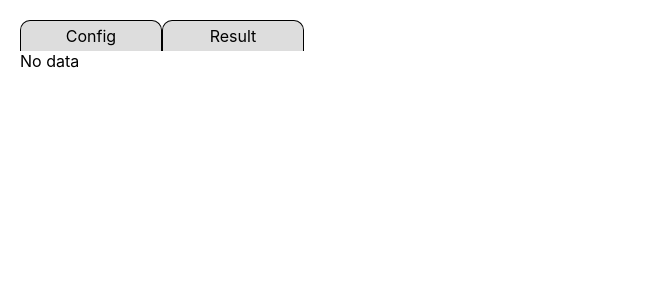
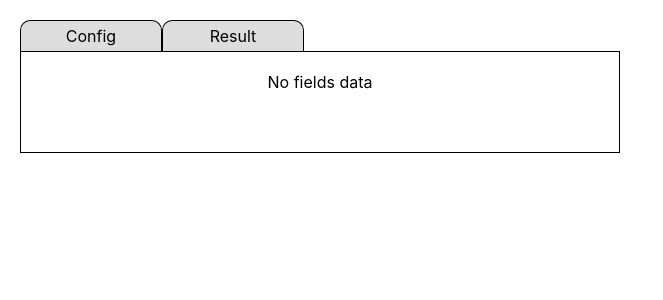
Before and after one commit to chuluunerdene/Dynamic-fields, a React (Create React App) app: page / in a window 1280 px wide. Both pictures are taken after a click on the element "Result". Shown: the top 300 px of the page, without its empty margins (0-663 px from the left). Built offline with nearby package versions, Linux system fonts and the light colour scheme.

Commit message:
Added buttons and ARIA attributes

```diff
--- a/src/App.tsx
+++ b/src/App.tsx
@@ -10,9 +10,9 @@ const Wrapper = styled.div`
   margin: 20px;
   max-width: 600px;
 `;
+
 function App() {
-  const [config, setConfig] = useState<TConfig[]>([]);
-
+  const [config, setConfig] = useState<TConfig>({ buttons: [], fields: [] });
   return (
     <Wrapper>
       <Tabs />
--- a/src/Components/Element.tsx
+++ b/src/Components/Element.tsx
@@ -1,14 +1,16 @@
 import { Input } from "./Elements/Input";
 import { Textarea } from "./Elements/Textarea";
+import { Button } from "./Elements/Button";
+
 import React from "react";
 import { TElements } from "./Types/Types";
 
-interface Fields {
-  data: TElements;
+interface IFields {
+  fields: TElements;
 }
 
-export const Element = ({ data }: Fields) => {
-  const { type, label } = data;
+export const Element = ({ fields }: IFields): JSX.Element | null => {
+  const { type, label } = fields;
 
   switch (type) {
     case "checkbox":
@@ -19,6 +21,8 @@ export const Element = ({ data }: Fields) => {
       return <Input type={type} label={label} />;
     case "textarea":
       return <Textarea label={label} />;
+    case "button":
+      return <Button label={label!} />;
     default:
       return null;
   }
--- /dev/null
+++ b/src/Components/Elements/Button.tsx
@@ -0,0 +1,21 @@
+import React from "react";
+import styled from "styled-components";
+
+const Wrapper = styled.div`
+  margin: 5px;
+  button {
+    font-size: 1.3em;
+  }
+`;
+
+
+// @ts-ignore
+export const Button = ({ label }:{label:string}): JSX.Element => {
+  return (
+    <Wrapper>
+      <div>
+          <button role="button" >{label}</button>
+      </div>
+    </Wrapper>
+  );
+};
--- a/src/Components/Elements/Input.tsx
+++ b/src/Components/Elements/Input.tsx
@@ -5,28 +5,28 @@ const Wrapper = styled.div`
   display: flex;
   justify-content: flex-start;
   gap: 20px;
-  margin-top: 10px;
+  margin: 10px;
+  width: 330px;
 `;
 const LabelWrapper = styled.div`
   min-width: 130px;
 `;
-const ElementWrapper = styled.div``;
 
-interface InputProps {
+interface IInputProps {
   label: string;
   type: string;
 }
 
 // @ts-ignore
-export const Input = ({ type, label }: InputProps) => {
+export const Input = ({ type, label }: IInputProps): JSX.Element => {
   return (
     <Wrapper>
       <LabelWrapper>
         <label>{label}</label>
       </LabelWrapper>
-      <ElementWrapper>
-        <input type={type} />
-      </ElementWrapper>
+      <div>
+        <input aria-label={label} type={type} />
+      </div>
     </Wrapper>
   );
 };
--- a/src/Components/Elements/Textarea.tsx
+++ b/src/Components/Elements/Textarea.tsx
@@ -5,18 +5,19 @@ const Wrapper = styled.div`
   justify-content: flex-start;
   gap: 20px;
   margin-top: 10px;
+  width: 330px;
 `;
 const LabelWrapper = styled.div`
   min-width: 130px;
 `;
-export const Textarea = ({ label }: any) => {
+export const Textarea = ({ label }:{label:string}) => {
   return (
     <Wrapper>
       <LabelWrapper>
         <label>{label}</label>
       </LabelWrapper>
       <div>
-        <textarea/>
+        <input aria-label={label} />
       </div>
     </Wrapper>
   );
--- a/src/Components/View/Config.tsx
+++ b/src/Components/View/Config.tsx
@@ -1,6 +1,6 @@
 import React, { Dispatch, SetStateAction, useContext, useState } from "react";
 import styled from "styled-components";
-import { Context, TConfig } from "../Types/Types";
+import { TContext, TConfig } from "../Types/Types";
 import { TabContext } from "../../context/ContextProvider";
 
 const Wrapper = styled.div<{ active: string }>`
@@ -19,23 +19,26 @@ const Wrapper = styled.div<{ active: string }>`
 const ButtonWrapper = styled.div`
   display: inherit;
   justify-content: flex-end;
+  button{
+    font-size: 1.3em;
+  }
 `;
 
 interface IConfig {
-  setConfig: Dispatch<SetStateAction<TConfig[]>>;
+  setConfig: Dispatch<SetStateAction<TConfig>>;
 }
 
 export const Config = ({ setConfig }: IConfig): JSX.Element => {
   const [input, setInput] = useState<string>("");
-  const { activeTab, setActiveTab }: Context = useContext(TabContext);
+  const { activeTab, setActiveTab }: TContext = useContext(TabContext);
 
-  const updateProgress = () => setActiveTab("1");
+  const updateProgress = (): void => setActiveTab("1");
 
-  const handleConfig = () => {
+  const handleConfig = (): void => {
     try {
-      const data: TConfig[] = JSON.parse(input);
+      const data: TConfig = JSON.parse(input);
       setConfig(data);
-    } catch (err) {
+    } catch (error) {
       throw new Error("Invalid JSON");
     }
     updateProgress();
--- a/src/Components/View/Result.tsx
+++ b/src/Components/View/Result.tsx
@@ -1,30 +1,61 @@
 import { Element } from "../Element";
 import React, { useContext } from "react";
 import styled from "styled-components";
-import { Context, TConfig, TElements } from "../Types/Types";
+import { TContext, TConfig, TElements } from "../Types/Types";
 import { TabContext } from "../../context/ContextProvider";
 
 const Wrapper = styled.div<{ active: string }>`
-  display: ${(props) => (props.active === "1" ? "block" : "none")};
+  display: ${(props) => (props.active === "1" ? "flex" : "none")};
+  flex-direction: column;
 `;
 
-interface ResultProps {
-  config: TConfig[];
+const FieldWrapper = styled.div`
+  display: inherit;
+  flex-direction: column;
+  align-items: center;
+  border: 1px solid black;
+  border-bottom: none;
+  padding: 20px;
+`;
+
+const ButtonWrapper = styled.div`
+  display: inherit;
+  justify-content: flex-end;
+  border: 1px solid black;
+  border-top: none;
+  padding: 20px;
+`;
+
+interface IResultProps {
+  config: TConfig;
 }
 
-export const Result = ({ config }: ResultProps): JSX.Element => {
-  const { activeTab }: Context = useContext(TabContext);
+interface IDestruction {
+  fields: TElements[];
+  buttons: TElements[];
+}
 
-  const getElements = () => {
-    return config["fields"].map((element: TElements, index: any) => {
-      return <Element key={index} data={element} />;
+export const Result = ({ config }: IResultProps): JSX.Element => {
+  const { activeTab }: TContext = useContext(TabContext);
+  const { fields, buttons }: IDestruction = config;
+
+  const getElements = (): JSX.Element[] => {
+    return fields.map((element: TElements, index: number) => {
+      return <Element key={index} fields={element} />;
+    });
+  };
+
+  const getButtons = (): JSX.Element[] => {
+    return buttons.map((element: TElements, index: number) => {
+      return <Element key={index} fields={element} />;
     });
   };
   return (
-    <>
-      <Wrapper active={activeTab}>
-        {config.length !== 0 ? getElements() : "No data"}
-      </Wrapper>
-    </>
+    <Wrapper active={activeTab}>
+      <FieldWrapper>
+        {fields.length !== 0 ? getElements() : "No fields data"}
+      </FieldWrapper>
+      <ButtonWrapper>{buttons.length !== 0 ? getButtons() : ""}</ButtonWrapper>
+    </Wrapper>
   );
 };
--- a/src/Components/View/Tabs.tsx
+++ b/src/Components/View/Tabs.tsx
@@ -1,27 +1,26 @@
 import styled from "styled-components";
 import React, { useContext } from "react";
-import { Context } from "../Types/Types";
+import { TContext } from "../Types/Types";
 import { TabContext } from "../../context/ContextProvider";
 
 const Wrapper = styled.nav`
   display: flex;
-  flex-grow: 1;
-  justify-content: flex-start;
 `;
 
 const TabWrapper = styled.div`
   min-width: 100px;
   cursor: pointer;
   border: 1px solid #000;
-  border-bottom: 0px;
-  background-color:#ddd;
+  border-bottom: none;
+  background-color: #ddd;
   border-radius: 10px 10px 0px 0px;
   padding: 5px 20px 5px 20px;
   text-align: center;
 `;
 
-export const Tabs = () => {
-  const { setActiveTab }: Context = useContext(TabContext);
+export const Tabs = (): JSX.Element => {
+  const { setActiveTab }: TContext = useContext(TabContext);
+
   const handleTab = (e: React.MouseEvent<HTMLDivElement>) => {
     setActiveTab(e.currentTarget.id);
   };
@@ -31,7 +30,6 @@ export const Tabs = () => {
       <TabWrapper id="0" onClick={handleTab}>
         Config
       </TabWrapper>
-
       <TabWrapper id="1" onClick={handleTab}>
         Result
       </TabWrapper>
--- a/src/context/ContextProvider.tsx
+++ b/src/context/ContextProvider.tsx
@@ -1,7 +1,7 @@
 import { createContext, ReactNode, useState } from "react";
-import { Context } from "../Components/Types/Types";
+import { TContext } from "../Components/Types/Types";
 
-export const TabContext = createContext<Context>({
+export const TabContext = createContext<TContext>({
   activeTab: "",
   setActiveTab(): void {},
 });
```
Also changed, not shown: src/Components/Types/Types.tsx (+4 -7 lines), src/data.json (+6 -4 lines).
